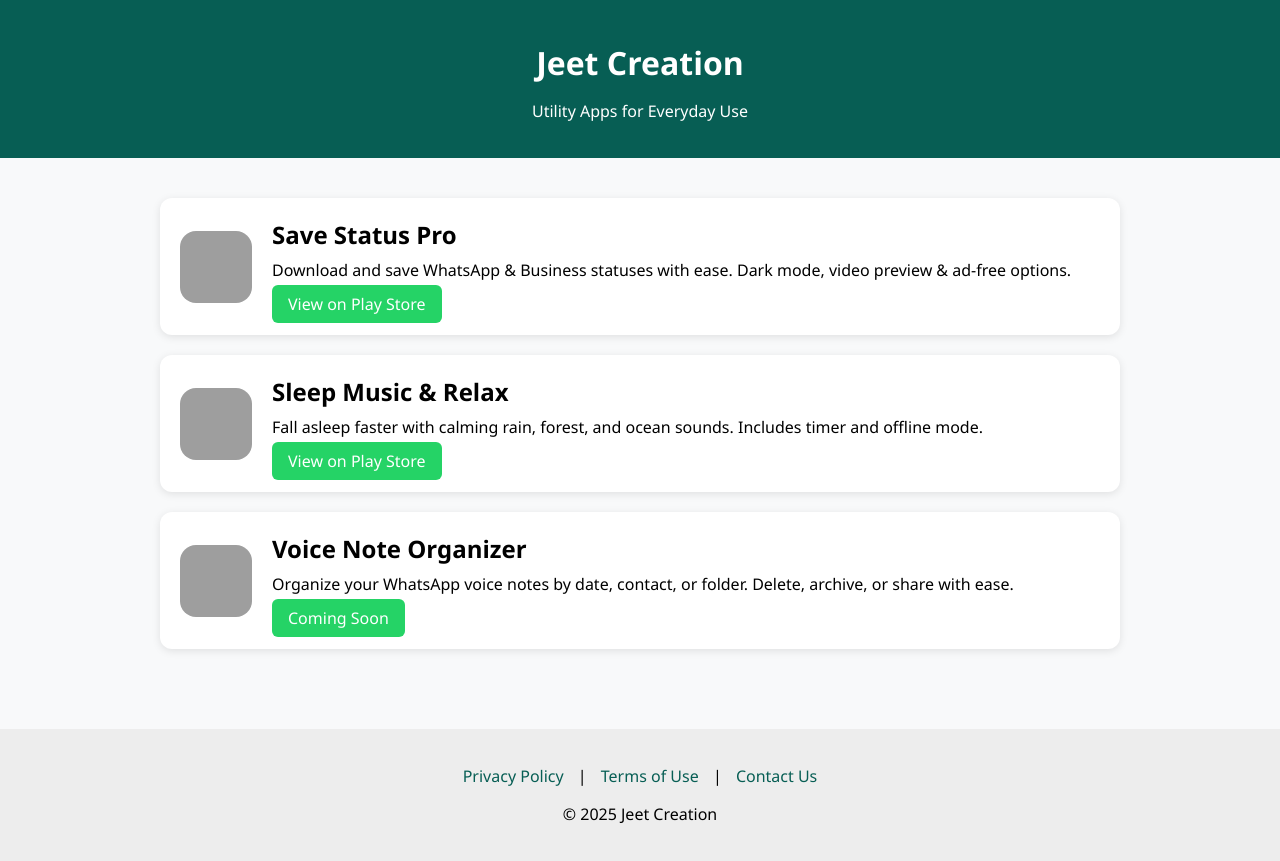
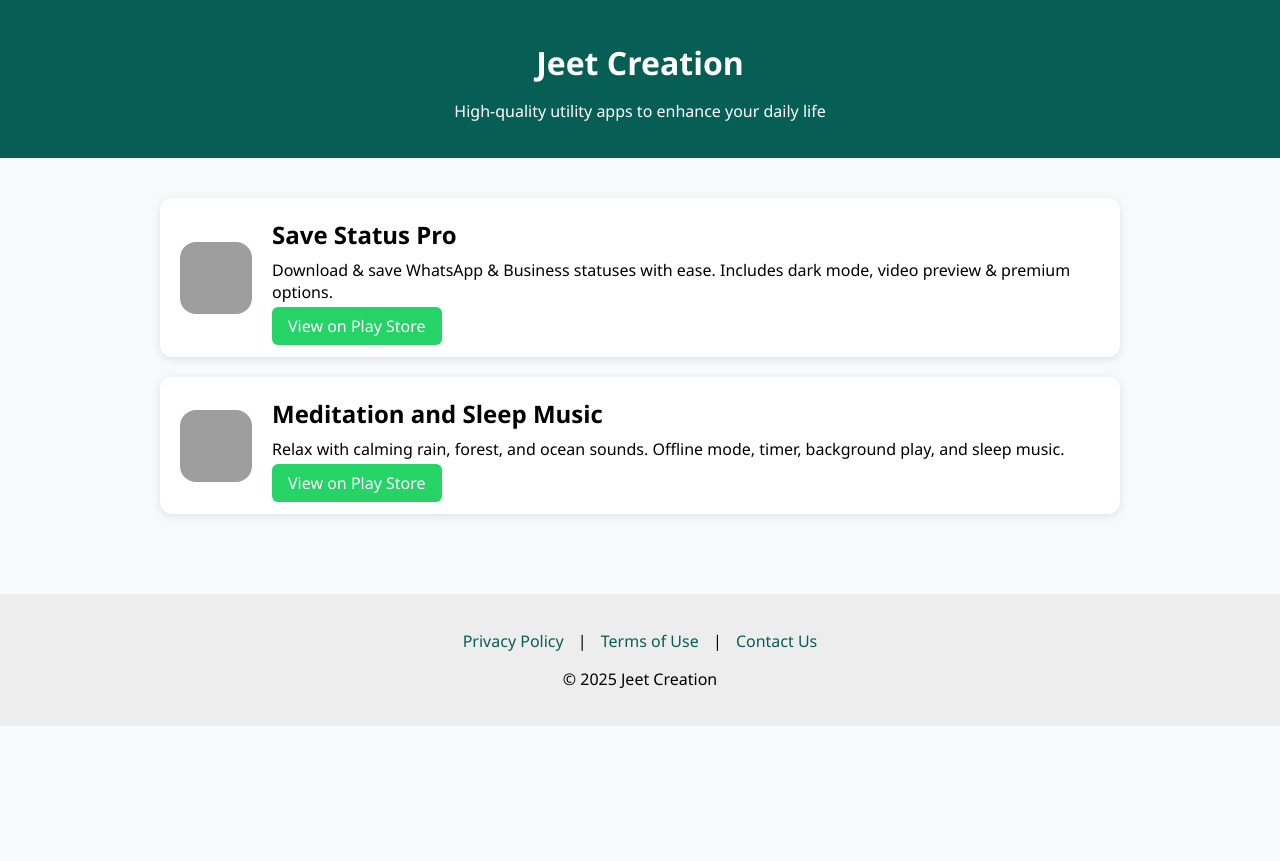
Before and after one commit to jeet7738/Jeetcreation, a plain HTML site: page index.html in a window 1280 px wide. After the commit the page ends 800 px from the top, so only its background shows below. Drawn offline with Linux system fonts and the light colour scheme; grey boxes are pictures that could not be loaded.

Commit message:
index.html

```diff
--- a/index.html
+++ b/index.html
@@ -70,38 +70,28 @@
 
   <header>
     <h1>Jeet Creation</h1>
-    <p>Utility Apps for Everyday Use</p>
+    <p>High-quality utility apps to enhance your daily life</p>
   </header>
 
   <div class="container">
 
-    <!-- App 1 -->
+    <!-- App 1: Save Status Pro -->
     <div class="app-card">
       <img src="https://play-lh.googleusercontent.com/YOUR-SAVE-STATUS-ICON" alt="Save Status Pro" />
       <div class="app-details">
         <h2>Save Status Pro</h2>
-        <p>Download and save WhatsApp & Business statuses with ease. Dark mode, video preview & ad-free options.</p>
+        <p>Download & save WhatsApp & Business statuses with ease. Includes dark mode, video preview & premium options.</p>
         <a href="https://play.google.com/store/apps/details?id=jeet.creation.savestatuspro" target="_blank">View on Play Store</a>
       </div>
     </div>
 
-    <!-- App 2 -->
+    <!-- App 2: Meditation and Sleep Music -->
     <div class="app-card">
-      <img src="https://play-lh.googleusercontent.com/YOUR-SLEEP-MUSIC-ICON" alt="Sleep Music & Relax" />
+      <img src="https://play-lh.googleusercontent.com/YOUR-MEDITATION-ICON" alt="Meditation and Sleep Music" />
       <div class="app-details">
-        <h2>Sleep Music & Relax</h2>
-        <p>Fall asleep faster with calming rain, forest, and ocean sounds. Includes timer and offline mode.</p>
-        <a href="https://play.google.com/store/apps/details?id=YOUR_SLEEP_MUSIC_PACKAGE" target="_blank">View on Play Store</a>
-      </div>
-    </div>
-
-    <!-- App 3 -->
-    <div class="app-card">
-      <img src="https://play-lh.googleusercontent.com/YOUR-VOICE-NOTE-ICON" alt="Voice Note Organizer" />
-      <div class="app-details">
-        <h2>Voice Note Organizer</h2>
-        <p>Organize your WhatsApp voice notes by date, contact, or folder. Delete, archive, or share with ease.</p>
-        <a href="https://play.google.com/store/apps/details?id=YOUR_VOICE_NOTE_PACKAGE" target="_blank">Coming Soon</a>
+        <h2>Meditation and Sleep Music</h2>
+        <p>Relax with calming rain, forest, and ocean sounds. Offline mode, timer, background play, and sleep music.</p>
+        <a href="https://play.google.com/store/apps/details?id=YOUR.MEDITATION.APP.PACKAGE" target="_blank">View on Play Store</a>
       </div>
     </div>
 
```
